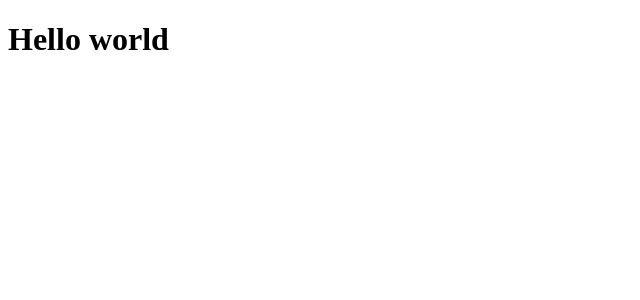
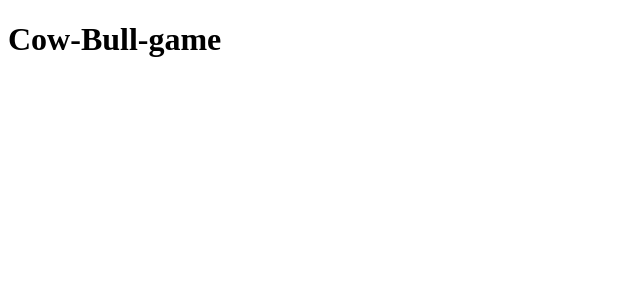
Before and after one commit to mykola-kolomoyets/cow-bull-react-ts, a React (Create React App) app in the folder cow-bull-ts/: page / in a window 1280 px wide. Shown: the top 300 px of the page, without its empty margins (0-640 px from the left). Built offline with nearby package versions, Linux system fonts and the light colour scheme.

Commit message:
v1.3.1
- Chanhed the App component from FC to class component
- Added interface for state

```diff
--- a/cow-bull-ts/src/App.tsx
+++ b/cow-bull-ts/src/App.tsx
@@ -1,11 +1,24 @@
 import * as React from 'react';
 
-const App = () => {
-  return (
-    <>
-      <h1>Hello world</h1>
-    </>
-  );
+interface IAppState {
+  moves: number
+  currentNumber: number
+  gameData: {
+    cows: number
+    bulls: number
+  }
+  incorrectNumbers: number[]
+  warnings: string[]
+};
+
+class App extends React.Component<IAppState> {
+  render() {
+    return (
+      <>
+        <h1>Cow-Bull-game</h1>
+      </>
+    )
+  }
 }
 
 export default App;
```
